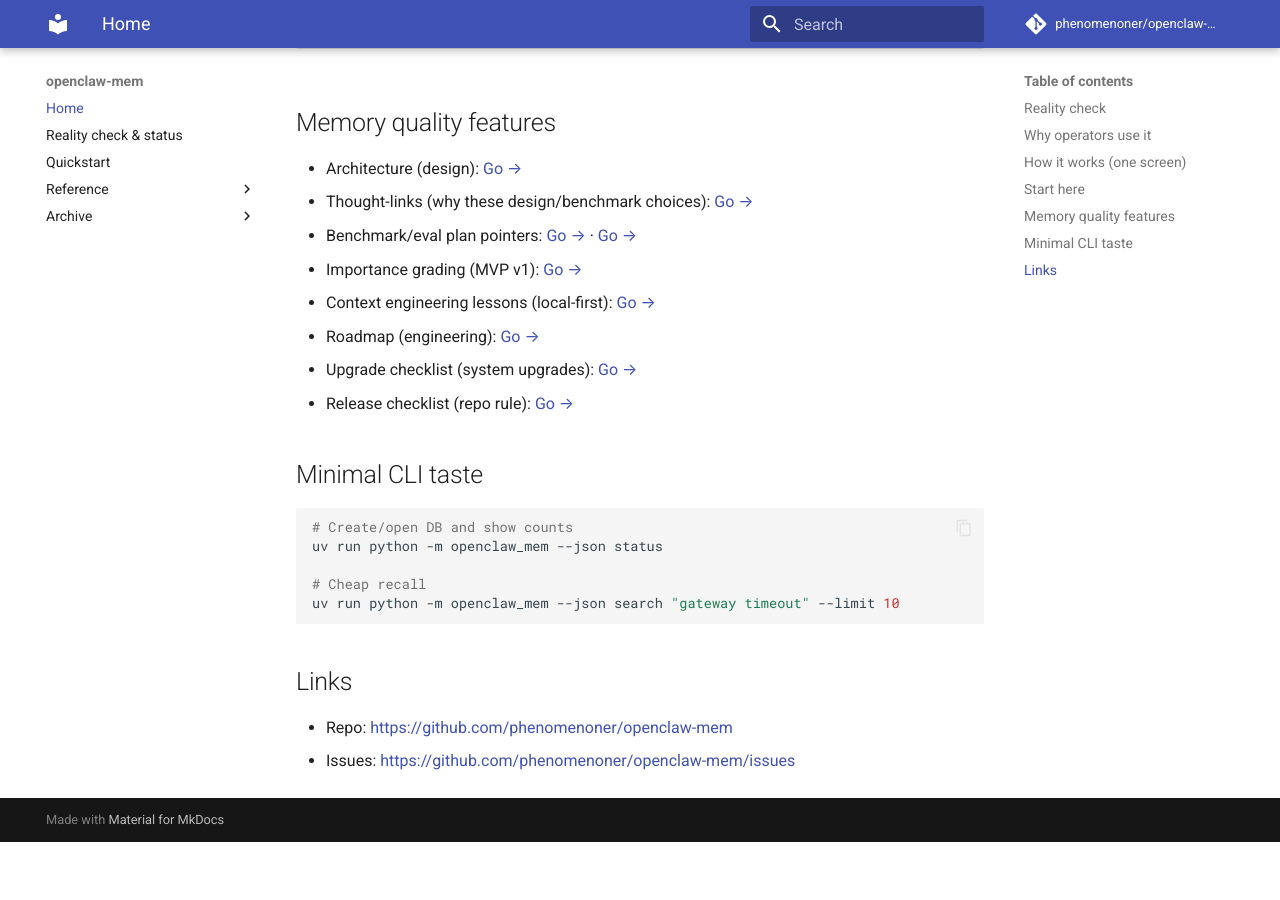
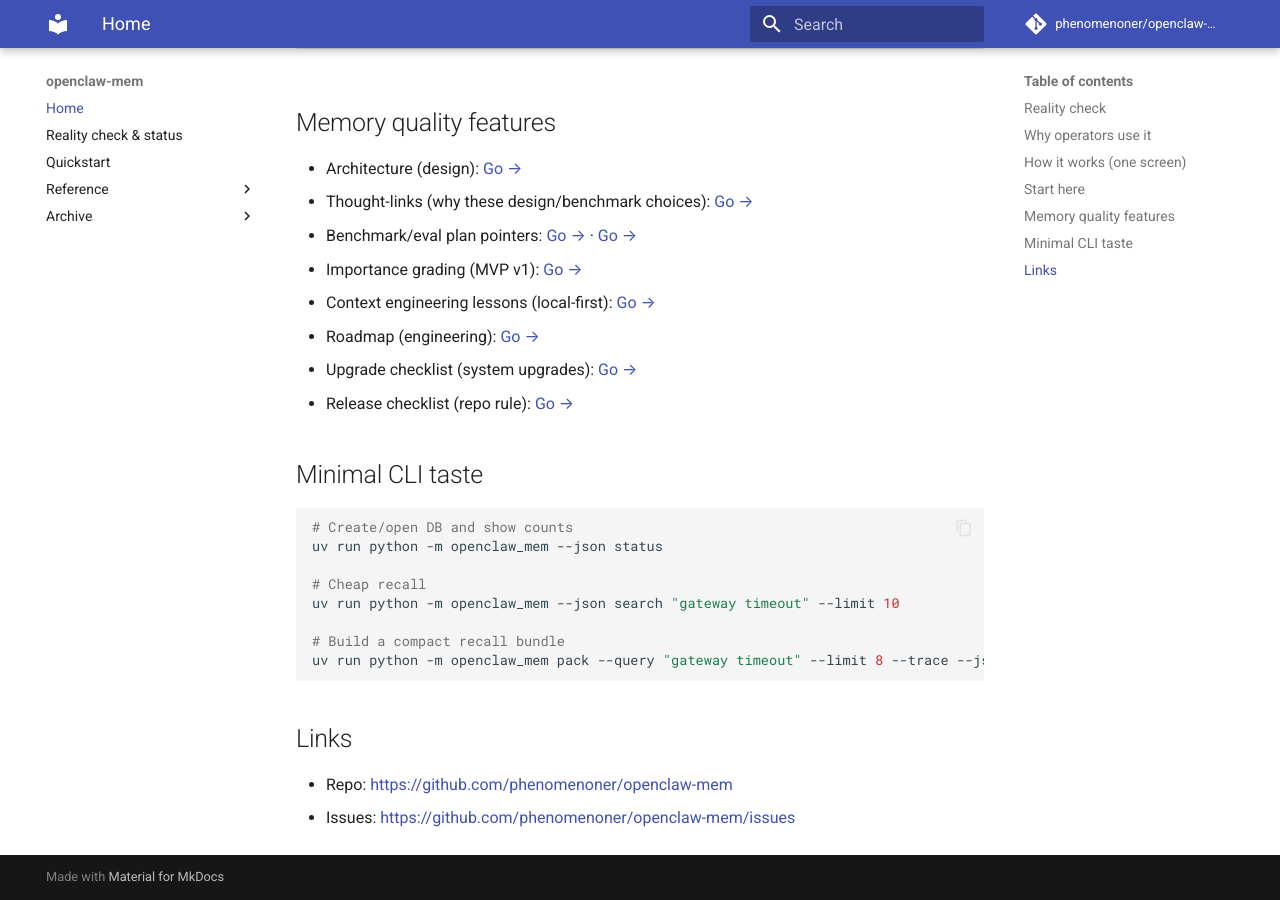
Before and after one commit to phenomenoner/openclaw-mem, an MkDocs documentation site: the page built from docs/index.md, in a window 1280 px wide and 900 px high, scrolled down 981 px. Built offline with MkDocs 1.6.1 and Material for MkDocs 9.7.7, drawn with Linux system fonts in a browser that asks for light colours; comment, search, counter and statistics services are not loaded; before the commit the page ends 1823 px from its top, so only the background shows below that.

Commit message:
docs: add pack trace usage example to index

````diff
--- a/docs/index.md
+++ b/docs/index.md
@@ -49,6 +49,9 @@ uv run python -m openclaw_mem --json status
 
 # Cheap recall
 uv run python -m openclaw_mem --json search "gateway timeout" --limit 10
+
+# Build a compact recall bundle
+uv run python -m openclaw_mem pack --query "gateway timeout" --limit 8 --trace --json
 ```
 
 ## Links
````
